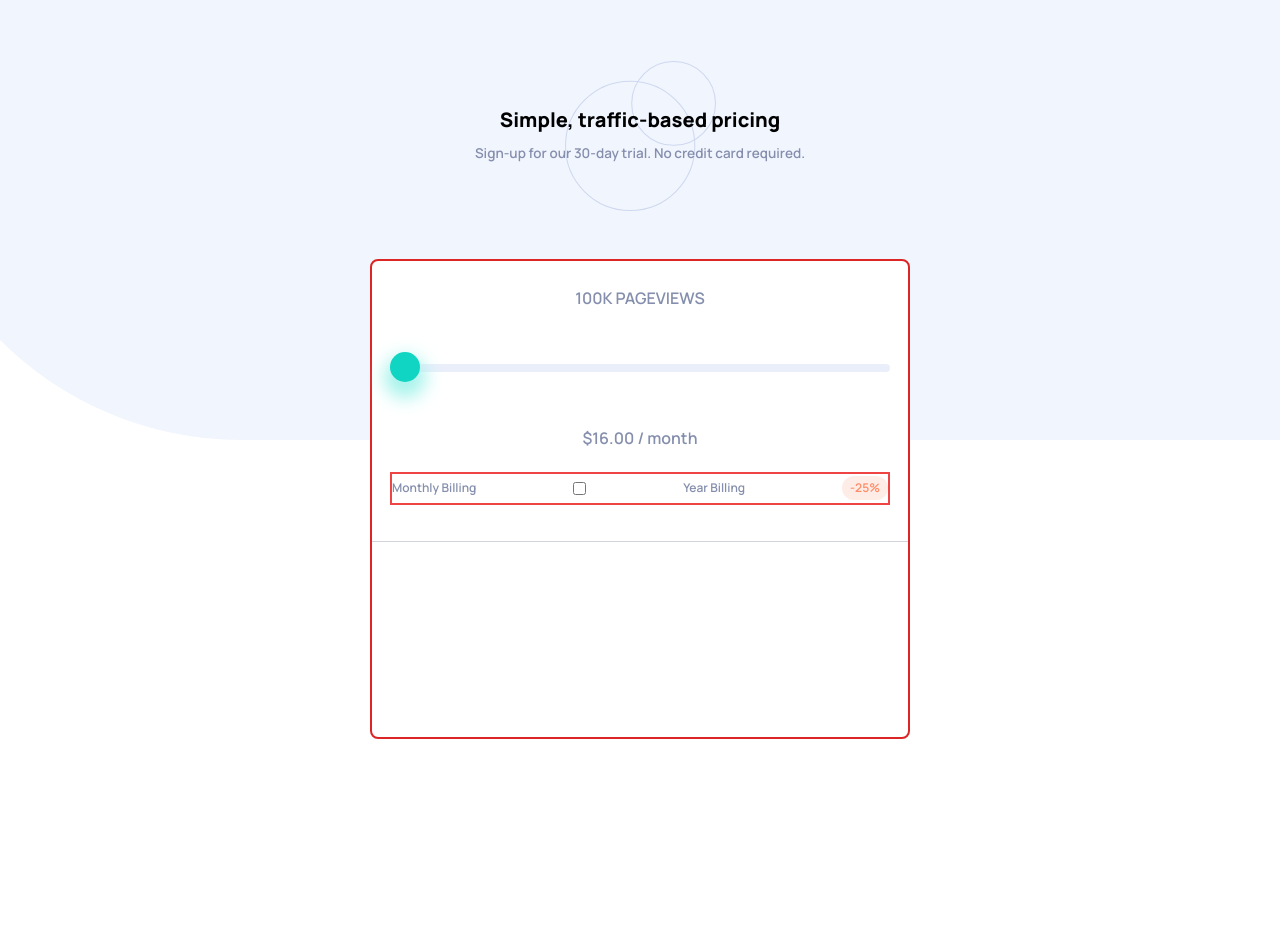
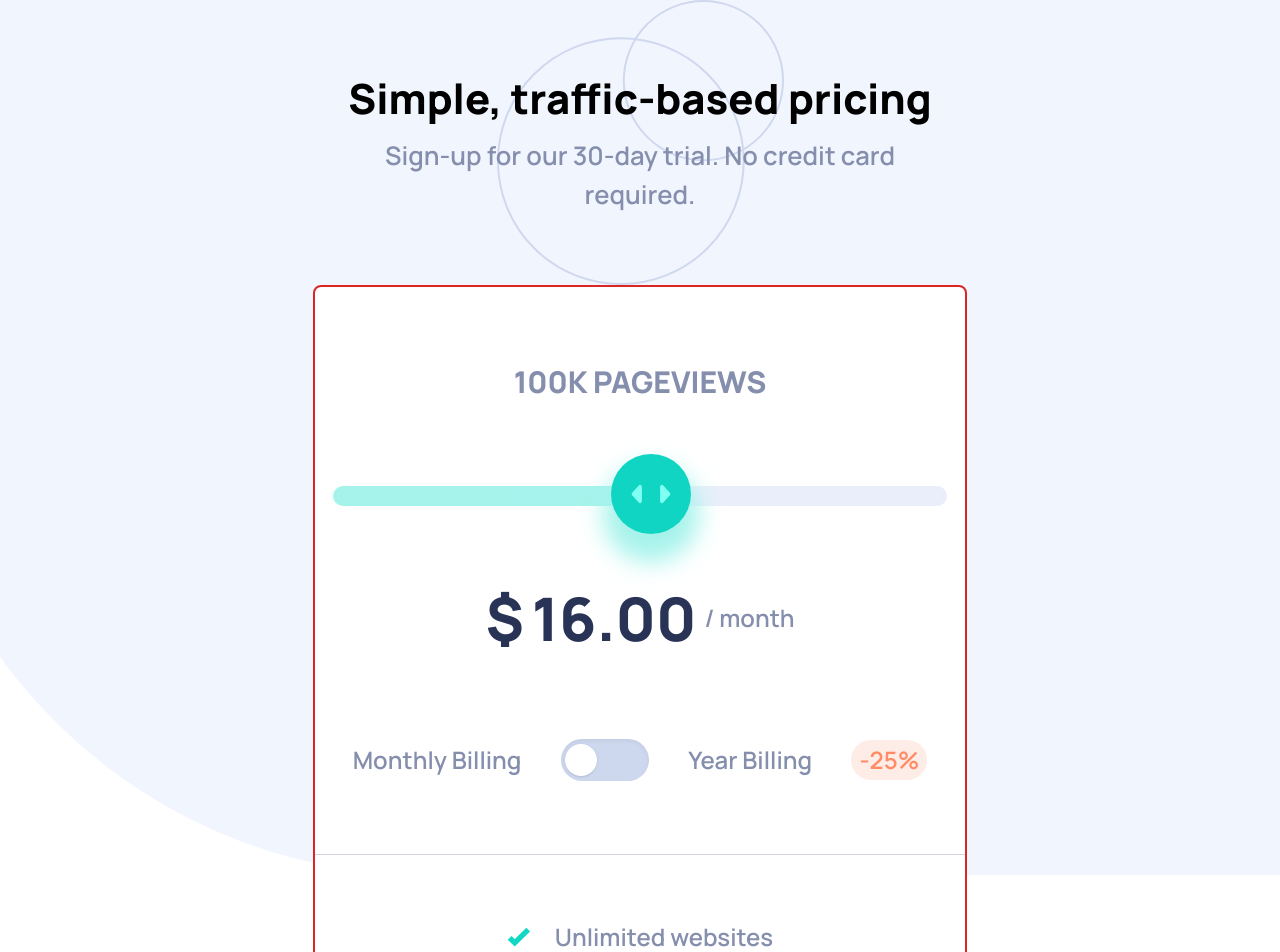
Before and after one commit to Arfirpo/intercactive-pricing-component-main, a React (Create React App) app: page / in a window 1280 px wide. Shown: the top 952 px of the page. Before the commit the page ends 800 px from the top, so only its background shows below. Built offline with nearby package versions, Linux system fonts and the light colour scheme.

Commit message:
continue w/ desktop layout

```diff
--- a/src/App.jsx
+++ b/src/App.jsx
@@ -11,10 +11,10 @@ function App() {
   };
 
   return (
-    <main className="flex flex-col min-h-screen items-center justify-center gap-12 px-6 font-Manrope" style={bgPattern}>
+    <div className="flex flex-col min-h-screen items-center justify-evenly  px-6 font-Manrope" style={bgPattern}>
       <Header />
       <Card />
-    </main>
+    </div>
   );
 }
 
--- /dev/null
+++ b/src/components/Benefits.jsx
@@ -0,0 +1,13 @@
+import React from "react";
+import { Pros } from "./Pros";
+import checkIcon from "../images/icon-check.svg";
+
+export const Benefits = () => {
+  return (
+    <ul className="w-[50%] h-[50%] text-center flex flex-col justify-evenly gap-2">
+      <Pros image={checkIcon} text={"Unlimited websites"} />
+      <Pros image={checkIcon} text={"100% data ownership"} />
+      <Pros image={checkIcon} text={"Email reports"} />
+    </ul>
+  );
+};
--- a/src/components/Card.jsx
+++ b/src/components/Card.jsx
@@ -3,9 +3,9 @@ import { Promotion } from "./Promotion";
 
 export const Card = () => {
   return (
-    <div className="flex flex-col max-w-[33.75rem] h-[400px] max-h-[400px] text-grayishBlue border-2 border-red-600 rounded-lg w-full min-h-[60vh] py-[25px] bg-White">
+    <main className="flex flex-col max-w-[40.875rem] h-[950px] max-h-[950px] text-grayishBlue border-2 border-red-600 rounded-lg w-full bg-White">
       <Fee />
       <Promotion />
-    </div>
+    </main>
   );
 };
--- a/src/components/Fee.jsx
+++ b/src/components/Fee.jsx
@@ -1,19 +1,23 @@
 import React from "react";
 import { RangeBar } from "./RangeBar";
+import { ToggleSlider } from "./ToogleSlider";
 
 export const Fee = () => {
   return (
-    <section className="flex flex-col justify-between items-center w-full h-[60%] border-gray-300 border-b px-[18px] pb-9">
-      <div className="flex flex-col justify-between h-[75%] w-full text-center text-l ">
-        <h1>100K PAGEVIEWS</h1>
+    <section className="flex flex-col justify-evenly items-center w-full h-[60%] border-gray-300 border-b px-[18px] pb-9">
+      <div className="flex flex-col justify-evenly h-[75%] w-full text-center text-l ">
+        <h1 className="text-[1.875rem] font-bold">
+          <span>100K</span> PAGEVIEWS
+        </h1>
         <RangeBar />
-        <p>
-          <span>$16.00</span> / month
+        <p className="flex items-center justify-center gap-2 text-2xl">
+          <span className="text-darkDesaturatedBlue font-bold text-6xl">$</span>
+          <span className="text-darkDesaturatedBlue font-bold text-6xl">16.00</span> / month
         </p>
       </div>
-      <div className="text-xs flex items-center justify-between border-2 border-red-500 w-full h-[15%]">
+      <div className="text-2xl flex items-center justify-around w-full h-[15%]">
         <p>Monthly Billing</p>
-        <input type="checkbox" name="" id="" />
+        <ToggleSlider />
         <p>Year Billing</p>
         <div className="border-none text-lightRed bg-lightGrayishRed px-2 py-1 rounded-full">
           <p>-25%</p>
--- a/src/components/Header.jsx
+++ b/src/components/Header.jsx
@@ -11,11 +11,11 @@ export const Header = () => {
 
   return (
     <header
-      className="flex flex-col items-center justify-center text-center w-full h-[150px]"
+      className="flex flex-col items-center justify-center text-center w-full h-[285px]"
       style={bgCirclesPattern}
     >
-      <h1 className="text-[20px] font-bold mb-2">Simple, traffic-based pricing</h1>
-      <p className=" w-[60%] text-[13.5px] mb-1 text-grayishBlue">
+      <h1 className="text-[2.6rem] font-bold mb-2">Simple, traffic-based pricing</h1>
+      <p className=" w-[50%] text-[1.6rem] mb-1 text-grayishBlue">
         Sign-up for our 30-day trial.
         No credit card required.</p>
     </header>
--- a/src/components/Promotion.jsx
+++ b/src/components/Promotion.jsx
@@ -1,9 +1,12 @@
-import React from 'react'
+import React from "react";
+import { Benefits } from "./Benefits";
+import { StartTrialButton } from "./StartTrialButton";
 
 export const Promotion = () => {
   return (
-    <section className='w-full h-[40%]'>
-
+    <section className="w-full h-[40%] flex flex-col items-center justify-evenly pt-5">
+      <Benefits />
+      <StartTrialButton />
     </section>
-  )
-}
+  );
+};
--- /dev/null
+++ b/src/components/Pros.jsx
@@ -0,0 +1,11 @@
+import React from "react";
+
+
+export const Pros = ({image, text}) => {
+  return (
+    <div className="flex items-center gap-6 justify-center">
+      <img src={image} alt="Check" className="w-6"/>
+      <li className="text-2xl">{text}</li>
+    </div>
+  );
+};
--- a/src/components/RangeBar.jsx
+++ b/src/components/RangeBar.jsx
@@ -1,7 +1,8 @@
 import React, { useState } from "react";
+import bgnSlider from "../images/icon-slider.svg";
 
 export const RangeBar = () => {
-  const [rangeValue, setRangeValue] = useState(0);
+  const [rangeValue, setRangeValue] = useState(50);
 
   const handleRangeChange = (event) => {
     setRangeValue(event.target.value);
@@ -14,11 +15,13 @@ export const RangeBar = () => {
 
   return (
     <>
-      <div className="w-full h-[30px] flex items-center justify-center">
+      <div className="w-full h-[75px] flex items-center justify-center">
         <input
           type="range"
           step={4}
-          className="w-full appearance-none h-3 rounded-full"
+          min={0}
+          max={100}
+          className="w-full appearance-none h-3 rounded-full cursor-pointer"
           value={rangeValue}
           onChange={handleRangeChange}
         />
@@ -26,18 +29,25 @@ export const RangeBar = () => {
       <style>
         {`
           input[type="range"]::-webkit-slider-thumb {
-            width: 30px;
-            height: 30px;
+            width: 5rem;
+            height: 5rem;
             background-color: hsl(174, 86%, 45%);
+            background-image: url(${bgnSlider});
+            background-repeat: no-repeat;
+            background-size: 50%;
+            background-position: center;
             border: none;
             border-radius: 50%;
             cursor: pointer;
-            margin-top: -12px;
+            margin-top: -32px;
             -webkit-appearance: none;
-            box-shadow: 0 10px 18px 6px #a5f3eb;
+            box-shadow: 0 20px 25px 8px #a5f3eb;
+          }
+          input[type="range"]::-webkit-slider-thumb:hover {
+            background-color: hsl(174, 77%, 80%);
           }
           input[type="range"]::-webkit-slider-runnable-track {
-            height: 8px;
+            height: 20px;
             border-radius: 50px;
             background: linear-gradient(
               to right,
--- /dev/null
+++ b/src/components/StartTrialButton.jsx
@@ -0,0 +1,11 @@
+import React from "react";
+
+export const StartTrialButton = () => {
+  return (
+    <div className="flex place-items-center justify-center border border-cyan-800 outline-none bg-darkDesaturatedBlue w-[55%] h-[25%] rounded-full">
+      <button className=" text-2xl text-lightGrayishBlueTb font-bold ">
+        Start my trial
+      </button>
+    </div>
+  )
+};
--- /dev/null
+++ b/src/components/ToogleSlider.jsx
@@ -0,0 +1,53 @@
+import React, { useState } from "react";
+
+export const ToggleSlider = () => {
+  const [isChecked, setIsChecked] = useState(false);
+
+  const handleToggle = () => {
+    setIsChecked(!isChecked);
+  };
+
+  return (
+    <label className="flex items-center cursor-pointer">
+      <div className="relative">
+        <input
+          type="checkbox"
+          className="hidden"
+          checked={isChecked}
+          onChange={handleToggle}
+        />
+        <div className="toggle__line flex w-[5.5rem] h-[2.625rem] bg-lightGrayishBlueTb rounded-full shadow-inner"></div>
+        <div
+          className={`toggle__dot absolute my-auto mx-0 w-8 h-8 top-0 bottom-0 left-1 bg-white rounded-full shadow ${
+            isChecked ? "transform-translate" : ""
+          }`}
+        ></div>
+      </div>
+      <style>
+        {`
+
+          .toggle__line {
+            transition: background-color 0.3s;
+          }
+          .toggle__line:hover {
+            background: hsl(174, 77%, 80%);
+          }
+
+          .toggle__dot {
+            transition: transform 0.3s;
+          }
+
+          /* Estilo cuando el toggle está activado */
+          input:checked + .toggle__line {
+            background-color: hsl(174, 86%, 45%); /* Color de fondo cuando está activado */
+          }
+
+          /* Estilo personalizado para la animación del círculo */
+          .transform-translate {
+            transform: translateX(142%); /* Mueve el punto a la derecha cuando está activado */
+          }
+        `}
+      </style>
+    </label>
+  );
+};
--- a/text.html
+++ b/text.html
@@ -27,7 +27,7 @@
   </head>
   <body>
 
-    Unlimited websites 100% data ownership Email reports Start my trial
+
 
     <div class="attribution">
       Challenge by
```
